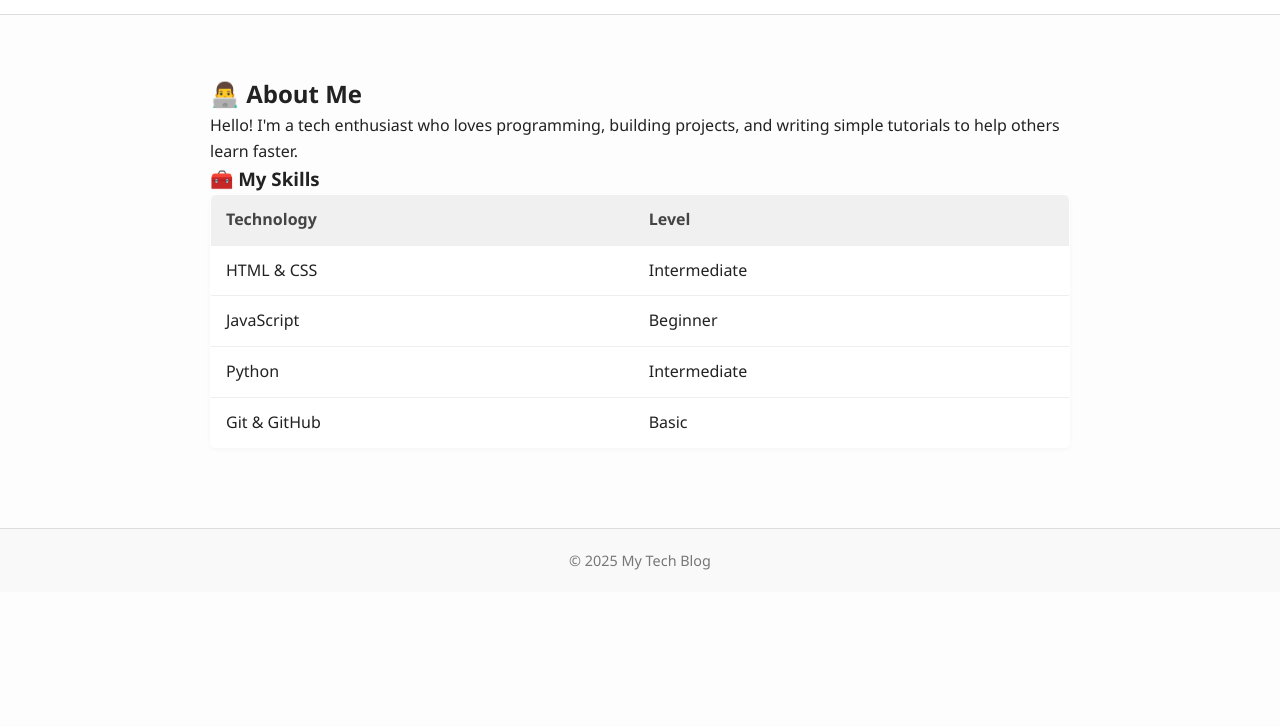
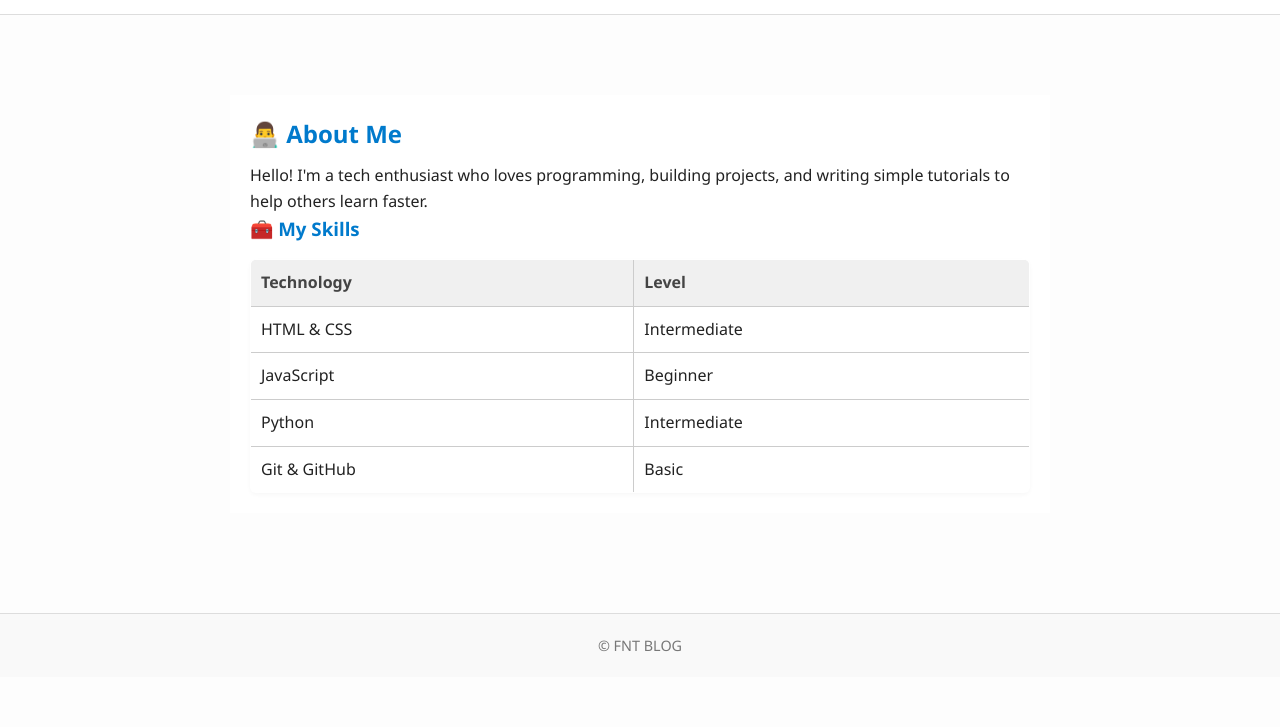
Before and after one commit to yosefther/Fnt-blog, a plain HTML site: page about.html in a window 1280 px wide. Shown: the part 113-840 px from the top of the page. Before the commit the page ends 800 px from the top, so only its background shows below. Drawn offline with Linux system fonts and the light colour scheme.

Commit message:
stylng and small changes

```diff
--- a/about.html
+++ b/about.html
@@ -8,7 +8,7 @@
 <body>
 
   <div class="site-header">
-    <h1>🧠 My Tech Blog</h1>
+    <h1>FNT BLOG</h1>
     <div class="nav-links">
       <ul>
         <li><a href="index.html">Home</a></li>
@@ -56,7 +56,7 @@
   </main>
 
   <footer>
-    <p>&copy; 2025 My Tech Blog</p>
+    <p>&copy; FNT BLOG</p>
   </footer>
 
 </body>
--- a/style.css
+++ b/style.css
@@ -227,3 +227,30 @@ footer {
   bottom: 0;
   width: 100%;
 }
+
+.about {
+  background-color: white;
+  padding: 20px;
+  margin: 20px;
+}
+
+.about h2, .about h3 {
+  color: #007acc;
+  margin-bottom: 10px;
+}
+
+.about table {
+  width: 100%;
+  border-collapse: collapse;
+  margin-top: 15px;
+}
+
+.about th, .about td {
+  border: 1px solid #ccc;
+  padding: 10px;
+  text-align: left;
+}
+
+.about th {
+  background-color: #f0f0f0;
+}
```
Also changed, not shown: articles.html (+9 -9 lines), index.html (+7 -2 lines).
